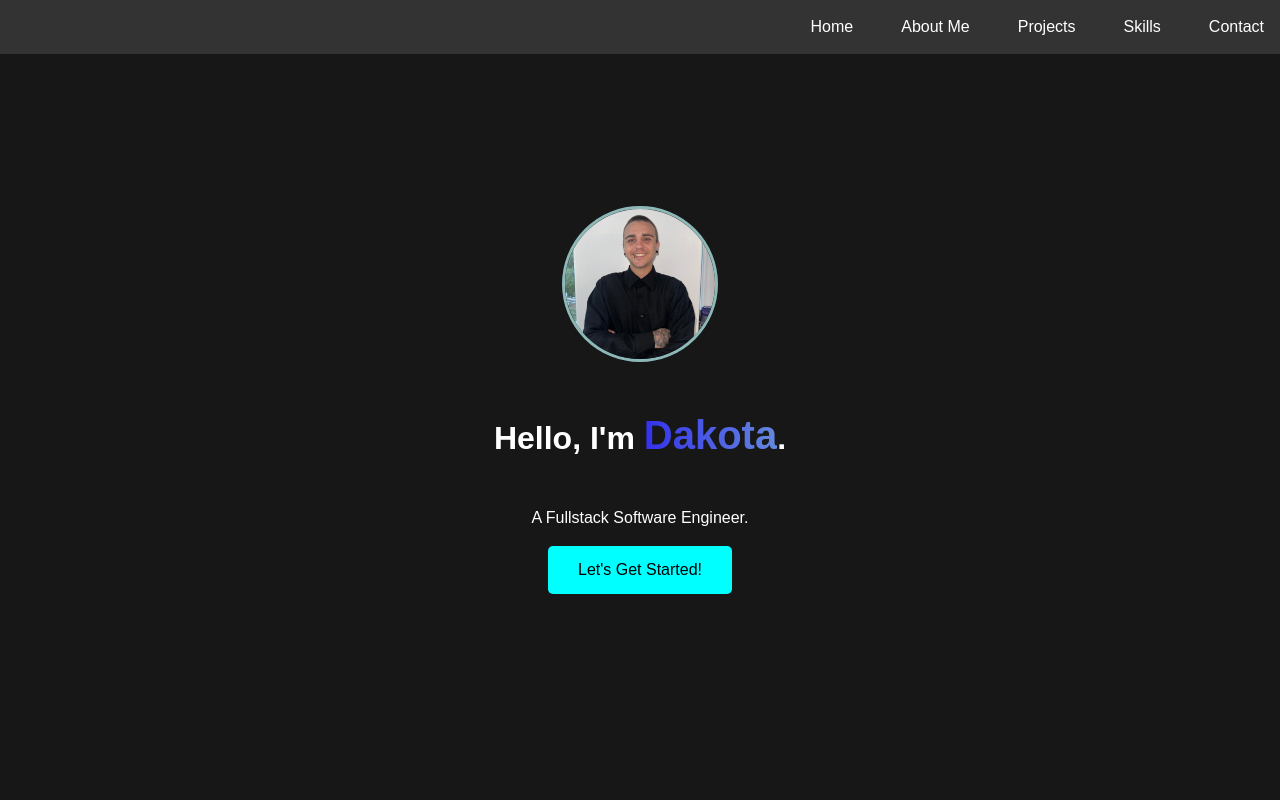
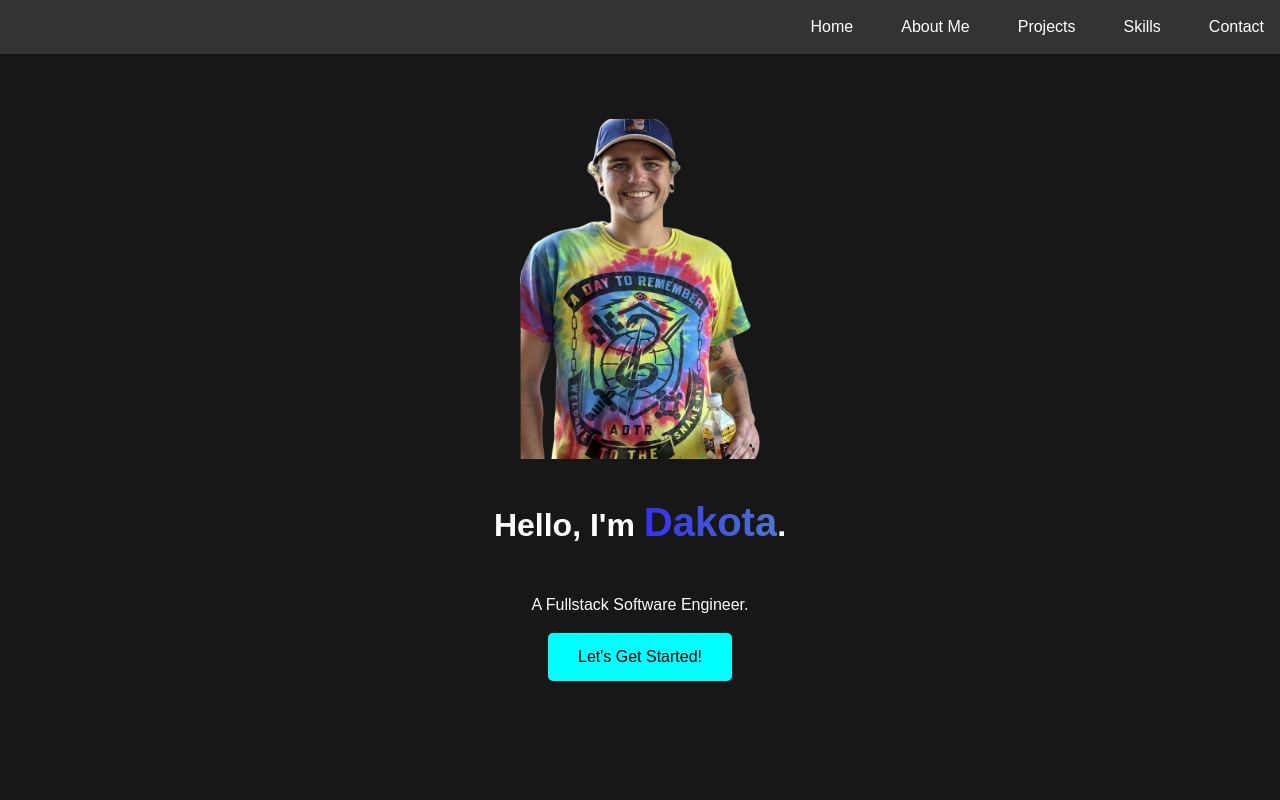
Before and after one commit to Dxk0ta/portfolio, a React (Create React App) app: page / in a window 1280 px wide. Shown: the top 800 px of the page. Built offline with nearby package versions, Linux system fonts and the light colour scheme.

Commit message:
fixed dependencies

```diff
--- a/src/Home.css
+++ b/src/Home.css
@@ -10,19 +10,19 @@
 }
 
   .profile-image {
-    width: 150px;
-    height: 150px;
-    border-radius: 50%;
-    border: 3px solid #8db8b8;
+    width: 240px;
+    height: 340px;
+    /* border-radius: 70%;
+    border: 3px solid #8db8b8; */
     opacity: inherit;
-    margin-bottom: 20px;
+    margin-bottom: 10px;
     object-fit: cover;
   }
 
   .name {
     display: inline-block;
     font-size: 2.5rem;
-    background: linear-gradient(90deg, #3431ec, hsl(222, 64%, 63%));
+    background: linear-gradient(90deg, #3431ec, hsl(222, 56%, 56%));
     -webkit-background-clip: text;
     -webkit-text-fill-color: transparent;
     transition: transform 0.2s ease, background 0.2s ease;
--- a/src/Home.js
+++ b/src/Home.js
@@ -1,7 +1,7 @@
 // Home.js
 import React from 'react';
 import './Home.css';
-import profilePicture from './Assets/profilepicture.jpg'
+import aboutPicture from './Assets/aboutpicture.jpg'
 
 const Home = () => {
   const handleViewAboutMe = () => {
@@ -10,7 +10,7 @@ const Home = () => {
 
   return (
     <div className="home">
-      <img src={profilePicture} alt="Dakota Campbell" className="profile-image" />
+      <img src={aboutPicture} alt="Dakota Campbell" className="profile-image" />
       <h1>
         Hello, I'm <span className="name">Dakota</span>.
       </h1>
```
Also changed, not shown: package.json (+5 -5 lines), src/Assets/aboutpicture.jpg, 1 other file (tests, documents, lock files or other folders).
